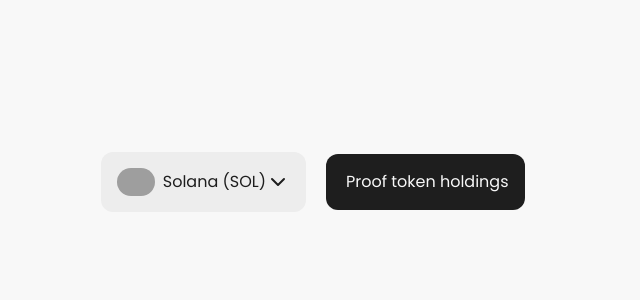
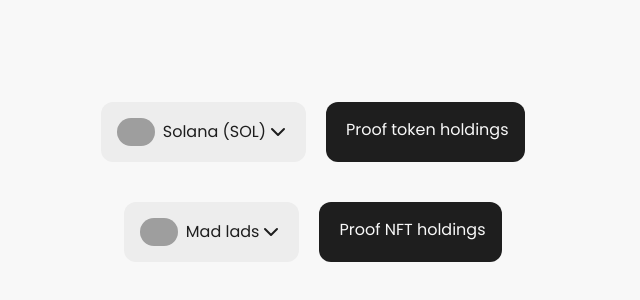
Before and after one commit to SyncLink-renaissance/SyncLinkWeb, a React (Vite) app: page /proof in a window 1280 px wide. Shown: the part 238-538 px from the top of the page, without its empty margins (327-967 px from the left). Built offline with nearby package versions, Linux system fonts and the light colour scheme; grey boxes are pictures that could not be loaded.

Commit message:
with nft proof

```diff
--- a/src/hooks/firebase.tsx
+++ b/src/hooks/firebase.tsx
@@ -31,6 +31,7 @@ export const createProofSession = async (
   sessionId: string,
   tokenToCheck: string,
   dappName: string,
+  proffingType: string,
   minAmountToCheck?: number
 ) => {
   // Reference to the document in the collection with a custom ID
@@ -44,6 +45,7 @@ export const createProofSession = async (
       tokenToCheck: tokenToCheck,
       minAmountToCheck: minAmountToCheck || 0,
       status: { status: "", description: "" },
+      type: proffingType,
       dappName: dappName,
       // Include any other session-related data
     });
--- a/src/pages/connectionPage.tsx
+++ b/src/pages/connectionPage.tsx
@@ -7,7 +7,7 @@ import googleplayIcon from "../assets/images/googleplayIcon.svg";
 import solflareIcon from "../assets/images/solflareIcon.svg";
 import phantomIcon from "../assets/images/phantomIcon.svg";
 
-import { Check, ChevronDown, Copy, LogOut, XCircle } from "lucide-react";
+import { Check, ChevronDown, Copy, LogOut, X, XCircle } from "lucide-react";
 import { QRCode } from "react-qrcode-logo";
 import { v4 as uuidv4 } from "uuid";
 import {
@@ -443,11 +443,21 @@ ${connectedSessionDetails.visible_wallet.pk}
               />
             </div>
             <div className="bg-boxesLight py-16 px-20 rounded-xl mb-2 flex flex-col items-center justify-center">
-              {signature != "" ? <Check size={75} color={"#217EFD"} /> : <div className="loader"></div>}
+              {signature != "" && signature != "rejected" ? (
+                <Check size={75} color={"#217EFD"} />
+              ) : signature === "rejected" ? (
+                <X size={75} color={"#fd4a4a"} />
+              ) : (
+                <div className="loader"></div>
+              )}
               <h1 className="text-base font-semibold text-center">
-                {signature != "" ? "Transaction completed" : "waiting for confirmation..."}
+                {signature != "" && signature != "rejected"
+                  ? "Transaction completed"
+                  : signature === "rejected"
+                    ? `User rejected the transaction`
+                    : "waiting for confirmation..."}
               </h1>
-              {signature != "" && (
+              {signature != "" && signature != "rejected" && (
                 <h1
                   onClick={() => window.open(`https://solscan.io/tx/${signature}`, "_blank", "noopener,noreferrer")}
                   className="text-primary text-sm font-medium text-center cursor-pointer mt-0">
--- a/src/pages/proofPage.tsx
+++ b/src/pages/proofPage.tsx
@@ -17,9 +17,17 @@ const ConnectionPage = () => {
   const [status, setStatus] = useState({ status: "", description: "" });
   const [proofSessionId, setProofSessionId] = useState("");
   const [isDropdownOpen, setIsDropdownOpen] = useState(false);
-
+  const [isNftDropdownOpen, setIsNftDropdownOpen] = useState(false);
+  const [proffingType, setProffingType] = useState("");
   const [genratingProofSession, setGenratingProofSession] = useState(false);
-  const toggleDropdown = () => setIsDropdownOpen(!isDropdownOpen);
+  const toggleDropdown = () => {
+    setIsNftDropdownOpen(false);
+    setIsDropdownOpen(!isDropdownOpen);
+  };
+  const toggleNftDropdown = () => {
+    setIsDropdownOpen(false);
+    setIsNftDropdownOpen(!isNftDropdownOpen);
+  };
   const generateSessionId = () => {
     // Generate a new UUID
     const newSessionId = uuidv4();
@@ -28,19 +36,15 @@ const ConnectionPage = () => {
     // and any other logic needed to create a new session
   };
 
-  const proofToken = async (tokenAddress: string, minAmountToCheck?: number) => {
+  const proofToken = async (tokenAddress: string, proffingType: string, minAmountToCheck?: number) => {
+    setProffingType(proffingType);
     setIsDropdownOpen(false);
+    setIsNftDropdownOpen(false);
     setGenratingProofSession(true);
     const newSessionId = generateSessionId();
     setProofSessionId(newSessionId);
 
-    const status = await createProofSession(
-      newSessionId,
-      tokenAddress,
-      document.title,
-
-      minAmountToCheck
-    );
+    const status = await createProofSession(newSessionId, tokenAddress, document.title, proffingType, minAmountToCheck);
     console.log("status:", status);
     setGenratingProofSession(false);
 
@@ -102,7 +106,7 @@ const ConnectionPage = () => {
     e.stopPropagation();
   };
   const [selectedTokenIndex, setSelectedTokenIndex] = useState<number>(0);
-
+  const [selectedNftIndex, setSelectedNftIndex] = useState<number>(0);
   const tokens = [
     {
       name: "Solana",
@@ -154,6 +158,51 @@ const ConnectionPage = () => {
     },
   ];
 
+  const nfts = [
+    {
+      name: "Mad lads",
+      icon: "https://img-cdn.magiceden.dev/rs:fill:128:0:0/plain/https://creator-hub-prod.s3.us-east-2.amazonaws.com/mad_lads_pfp_1682211343777.png",
+      mintAddress: "J1S9H3QjnRtBbbuD4HjPV6RpRhwuk4zKbxsnCHuTgh9w",
+    },
+    {
+      name: "Meggos",
+      icon: "https://img-cdn.magiceden.dev/rs:fill:400:0:0/plain/https://creator-hub-prod.s3.us-east-2.amazonaws.com/meegos_pfp_1692443263785.png",
+      mintAddress: "HNv9G2NxgZEWLxmzFqSCWYk4moUYvNrWjbq6AY2AHJKF",
+    },
+
+    {
+      name: "SMB Gen2",
+      icon: "https://img-cdn.magiceden.dev/rs:fill:400:0:0/plain/https://i.imgur.com/bMH6qNc.png",
+      mintAddress: "SMBtHCCC6RYRutFEPb4gZqeBLUZbMNhRKaMKZZLHi7W",
+    },
+    {
+      name: "Famous Fox Federation",
+      icon: "https://img-cdn.magiceden.dev/rs:fill:400:0:0/plain/https://creator-hub-prod.s3.us-east-2.amazonaws.com/famous_fox_federation_pfp_1679672949828.gif",
+      mintAddress: "BUjZjAS2vbbb65g7Z1Ca9ZRVYoJscURG5L3AkVvHP9ac",
+    },
+    {
+      name: "Okay Bears",
+      icon: "https://img-cdn.magiceden.dev/rs:fill:400:0:0/plain/https://bafkreidgfsdjx4nt4vctch73hcchb3pkiwic2onfw5yr4756adchogk5de.ipfs.nftstorage.link/",
+      mintAddress: "3saAedkM9o5g1u5DCqsuMZuC4GRqPB4TuMkvSsSVvGQ3",
+    },
+    {
+      name: "Claynosaurz",
+      icon: "https://creator-hub-prod.s3.us-east-2.amazonaws.com/claynosaurz_pfp_1679930706147.jpeg",
+      mintAddress: "6mszaj17KSfVqADrQj3o4W3zoLMTykgmV37W4QadCczK",
+    },
+    {
+      name: "y00ts",
+      icon: "https://img-cdn.magiceden.dev/rs:fill:400:0:0/plain/https://bafkreidc5co72clgqor54gpugde6tr4otrubjfqanj4vx4ivjwxnhqgaai.ipfs.nftstorage.link/",
+      mintAddress: "4mKSoDDqApmF1DqXvVTSL6tu2zixrSSNjqMxUnwvVzy2",
+    },
+
+    {
+      name: "Ovols",
+      icon: "https://img-cdn.magiceden.dev/rs:fill:400:0:0/plain/https://creator-hub-prod.s3.us-east-2.amazonaws.com/elixir_ovols_pfp_1700592508163.png",
+      mintAddress: "9jnJWH9F9t1xAgw5RGwswVKY4GvY2RXhzLSJgpBAhoaR",
+    },
+  ];
+
   if (/Android|webOS|iPhone|iPad|iPod|BlackBerry|IEMobile|Opera Mini/i.test(navigator.userAgent)) {
     return (
       <div className="w-screen md:h-full flex items-center justify-center bg-backgroundLight dark:bg-backgroundDark text-backgroundDark dark:text-backgroundLight overflow-x-hidden">
@@ -163,7 +212,8 @@ const ConnectionPage = () => {
   }
   return (
     <>
-      <div className="w-screen md:h-full flex items-center justify-center bg-backgroundLight dark:bg-backgroundDark text-backgroundDark dark:text-backgroundLight overflow-x-hidden">
+      <div className="w-screen md:h-full flex  flex-col items-center justify-center bg-backgroundLight dark:bg-backgroundDark text-backgroundDark dark:text-backgroundLight overflow-x-hidden">
+        <div className="flex flex-row">
           <div className="relative mr-5">
             <button
               onClick={toggleDropdown}
@@ -196,12 +246,49 @@ const ConnectionPage = () => {
             )}
           </div>
           <button
-          onClick={() => proofToken(tokens[selectedTokenIndex].mintAddress)}
+            onClick={() => proofToken(tokens[selectedTokenIndex].mintAddress, "token")}
             className="flex flex-row justify-center px-4 py-4  mt-10  bg-textLight text-backgroundLight rounded-xl hover:bg-textDark hover:border border-backgroundLight transition duration-150 ease-in-out">
             <h1 className="ml-1 text-center text-base text-backgroundLight font-medium">
               {genratingProofSession ? "Loading..." : "Proof token holdings"}
             </h1>
           </button>
+        </div>
+        <div className="flex flex-row justify-between">
+          <div className="relative mr-5">
+            <button
+              onClick={toggleNftDropdown}
+              className="flex flex-row justify-center items-center px-4 py-4  mt-10  bg-boxesLight text-backgroundLight rounded-xl hover:bg-textDark hover:border border-backgroundLight transition duration-150 ease-in-out">
+              <img src={nfts[selectedNftIndex].icon} className="h-7 rounded-full" />
+              <h1 className="ml-2 text-center text-base text-textLight font-medium">{nfts[selectedNftIndex].name}</h1>
+              <ChevronDown color="#1E1E1E" />
+            </button>
+            {isNftDropdownOpen && (
+              <div
+                className="absolute h-64 left-1/2 mt-2 p-3 w-60 bg-boxesLight rounded-xl shadow-xl z-10 transform -translate-x-1/2 overflow-y-auto"
+                style={{ maxHeight: "20rem" }}>
+                {nfts.map((nft, index) => (
+                  <div
+                    key={index} // Make sure to include a unique key for each child in a list.
+                    onClick={() => {
+                      setSelectedNftIndex(index);
+                      toggleNftDropdown();
+                    }}
+                    className="flex flex-row text-textLight items-center px-4 py-2 hover:bg-textDark hover:bg-boxesLight-200 cursor-pointer rounded-lg">
+                    <img src={nft.icon} className="h-5 rounded-full" alt={nft.mintAddress} />
+                    <h1 className="ml-2 text-left text-base font-medium">{nft.name}</h1>
+                  </div>
+                ))}
+              </div>
+            )}
+          </div>
+          <button
+            onClick={() => proofToken(nfts[selectedNftIndex].mintAddress, "nft")}
+            className="flex flex-row justify-center px-4 py-4  mt-10  bg-textLight text-backgroundLight rounded-xl hover:bg-textDark hover:border border-backgroundLight transition duration-150 ease-in-out">
+            <h1 className="ml-1 text-center text-base text-backgroundLight font-medium">
+              {genratingProofSession ? "Loading..." : "Proof NFT holdings"}
+            </h1>
+          </button>
+        </div>
       </div>
 
       {shouldRender && status.status === "" && (
@@ -229,7 +316,9 @@ const ConnectionPage = () => {
                 <div>
                   <h1 className="text-xl font-semibold">Scan QR code</h1>
                   <p className="text-lg mt-1 text-textLight opacity-80 ">
-                    {`To verify your ${tokens[selectedTokenIndex].name} holdings, Open your Peerlink mobile app and scan this QR code.`}
+                    {`To verify your ${
+                      proffingType === "nft" ? nfts[selectedNftIndex].name : tokens[selectedTokenIndex].name
+                    } holdings, Open your Peerlink mobile app and scan this QR code.`}
                   </p>
                 </div>
                 <div>
@@ -250,13 +339,13 @@ const ConnectionPage = () => {
                 size={220}
                 fgColor={"#1E1E1E"}
                 bgColor="#EDEDED"
-                logoImage={tokens[selectedTokenIndex].icon}
+                logoImage={proffingType === "nft" ? nfts[selectedNftIndex].icon : tokens[selectedTokenIndex].icon}
                 logoWidth={50}
                 logoPadding={3}
                 eyeRadius={10}
                 logoPaddingStyle="circle"
                 qrStyle="dots"
-                value={`exp://10.0.0.58:8081?action=proofToken&session=${proofSessionId}`}
+                value={`exp://10.0.0.58:8081?action=proof&session=${proofSessionId}`}
               />
             </div>
           </div>
```
Also changed, not shown: src/assets/images/solanaLogoNoBg.svg (added). Lines whose indentation alone changed are shown as unchanged.
